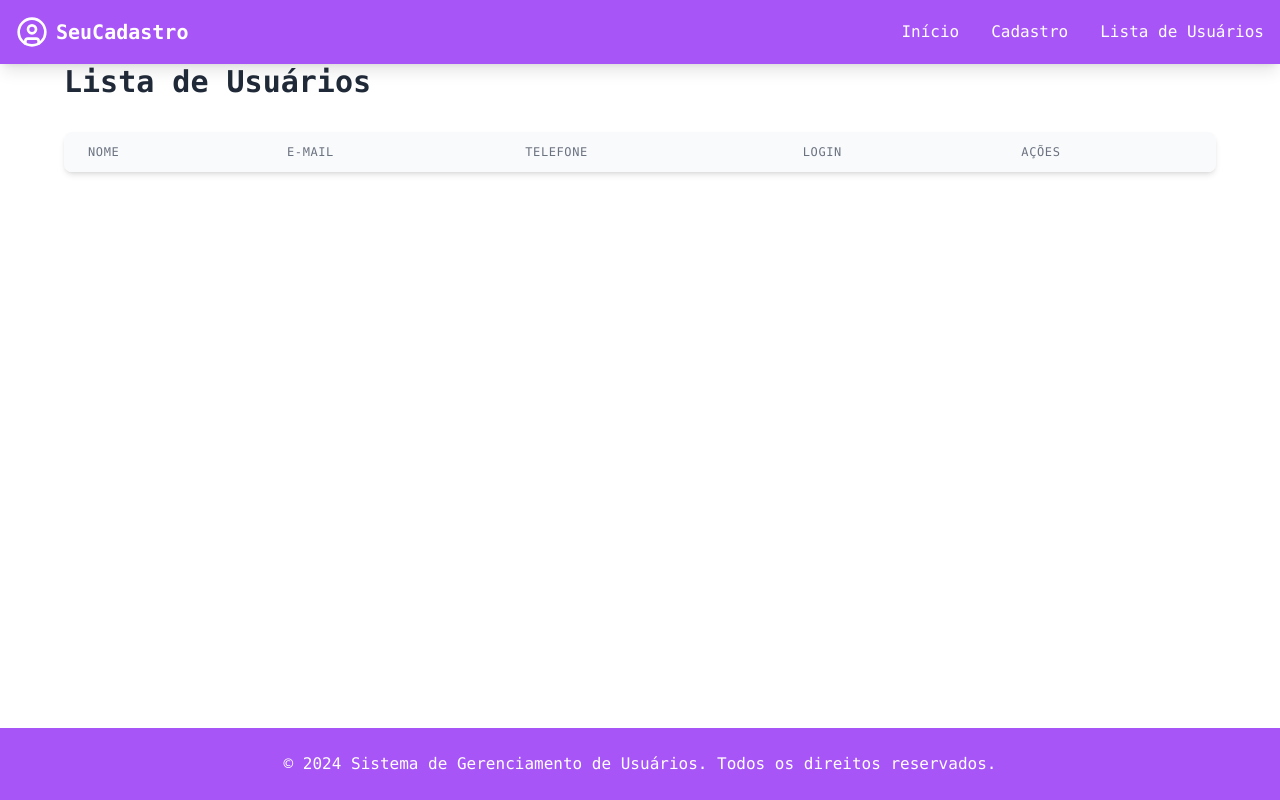
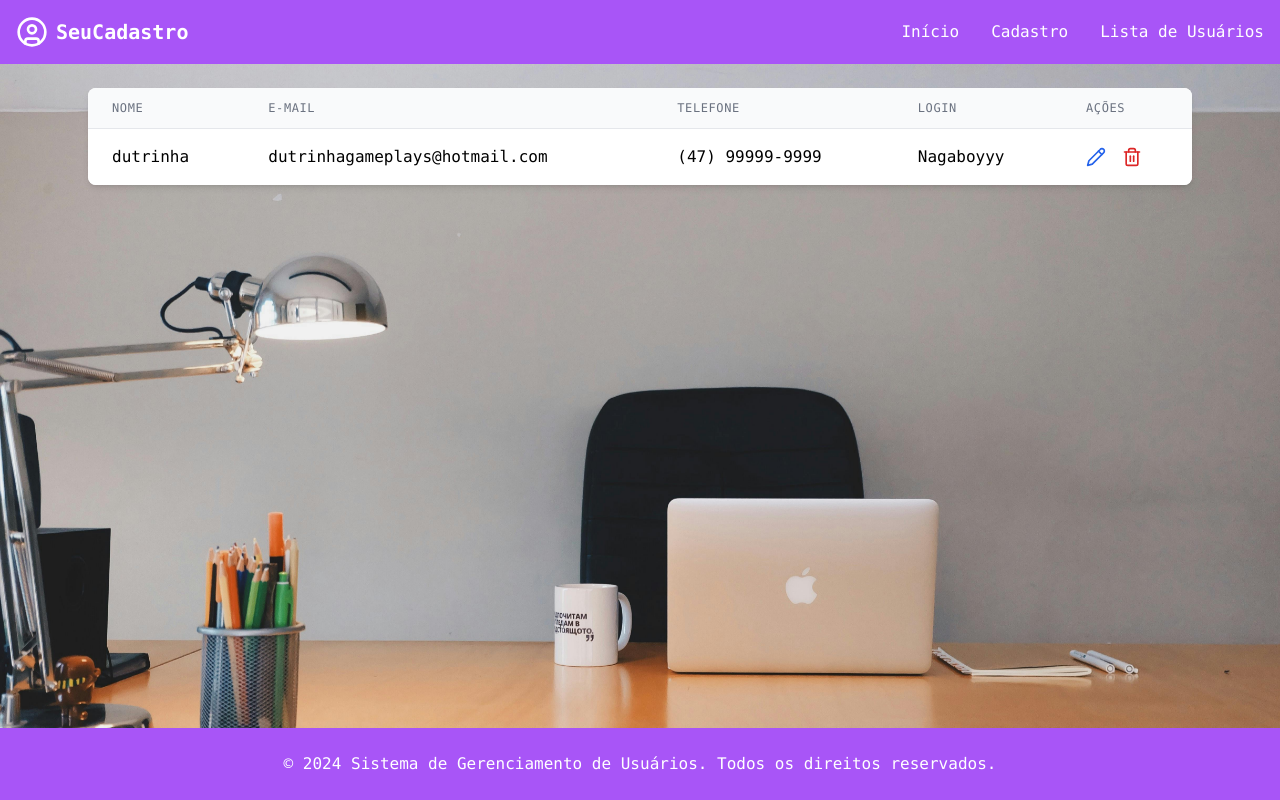
Before and after one commit to VtrMoura/Trabalho-de-Web, a React (Vite) app: page /users in a window 1280 px wide. Built offline with nearby package versions, Linux system fonts and the light colour scheme; data requests are answered from the project's data file.

Commit message:
ajsutado imagem

```diff
--- a/db.json
+++ b/db.json
@@ -1,3 +1,12 @@
 {
-  "users": []
+  "users": [
+    {
+      "id": "7d22",
+      "name": "dutrinha",
+      "email": "dutrinhagameplays@hotmail.com",
+      "phone": "(47) 99999-9999",
+      "login": "Nagaboyyy",
+      "password": "123"
+    }
+  ]
 }
--- a/src/App.tsx
+++ b/src/App.tsx
@@ -9,7 +9,7 @@ function App() {
     <Router>
       <div className="flex flex-col min-h-screen font-mono">
         <Header />
-        <main className="flex-grow w-full">
+        <main className="flex-grow w-full bg-[url('/img/pexels-pixabay-265072.jpg')] m-h-screen w-full  bg-cover bg-center bg-no-repeat bg-fixed">
           <AppRoutes />
         </main>
         <Footer />
--- a/src/pages/Home.tsx
+++ b/src/pages/Home.tsx
@@ -4,7 +4,7 @@ import { UserPlus, Users } from 'lucide-react';
 
 const Home = () => {
   return (
-    <div className="m-h-screen w-full bg-[url('/img/pexels-pixabay-265072.jpg')] bg-cover bg-center bg-no-repeat bg-fixed">
+    <div className="m-h-screen w-full  bg-cover bg-center bg-no-repeat bg-fixed">
       <div className="min-h-screen w-full bg-black bg-opacity-60 flex flex-col justify-center">
         <div className="max-w-4xl mx-auto text-center px-4 py-12">
           <h1 className="text-4xl font-bold text-purple-300 mb-8">
--- a/src/pages/UserList.tsx
+++ b/src/pages/UserList.tsx
@@ -62,8 +62,6 @@ const UserList = () => {
 
   return (
     <div className="max-w-6xl mx-auto">
-      <h2 className="text-3xl font-bold text-gray-800 mb-8">Lista de Usuários</h2>
-
       {editingUser ? (
         <div className="bg-white p-6 rounded-lg shadow-lg mb-8">
           <h3 className="text-xl font-semibold mb-4">Editar Usuário</h3>
@@ -123,7 +121,7 @@ const UserList = () => {
         </div>
       ) : null}
 
-      <div className="bg-white shadow-md rounded-lg overflow-hidden">
+      <div className="bg-white shadow-md rounded-lg overflow-hidden m-6">
         <table className="min-w-full divide-y divide-gray-200">
           <thead className="bg-gray-50">
             <tr>
```
